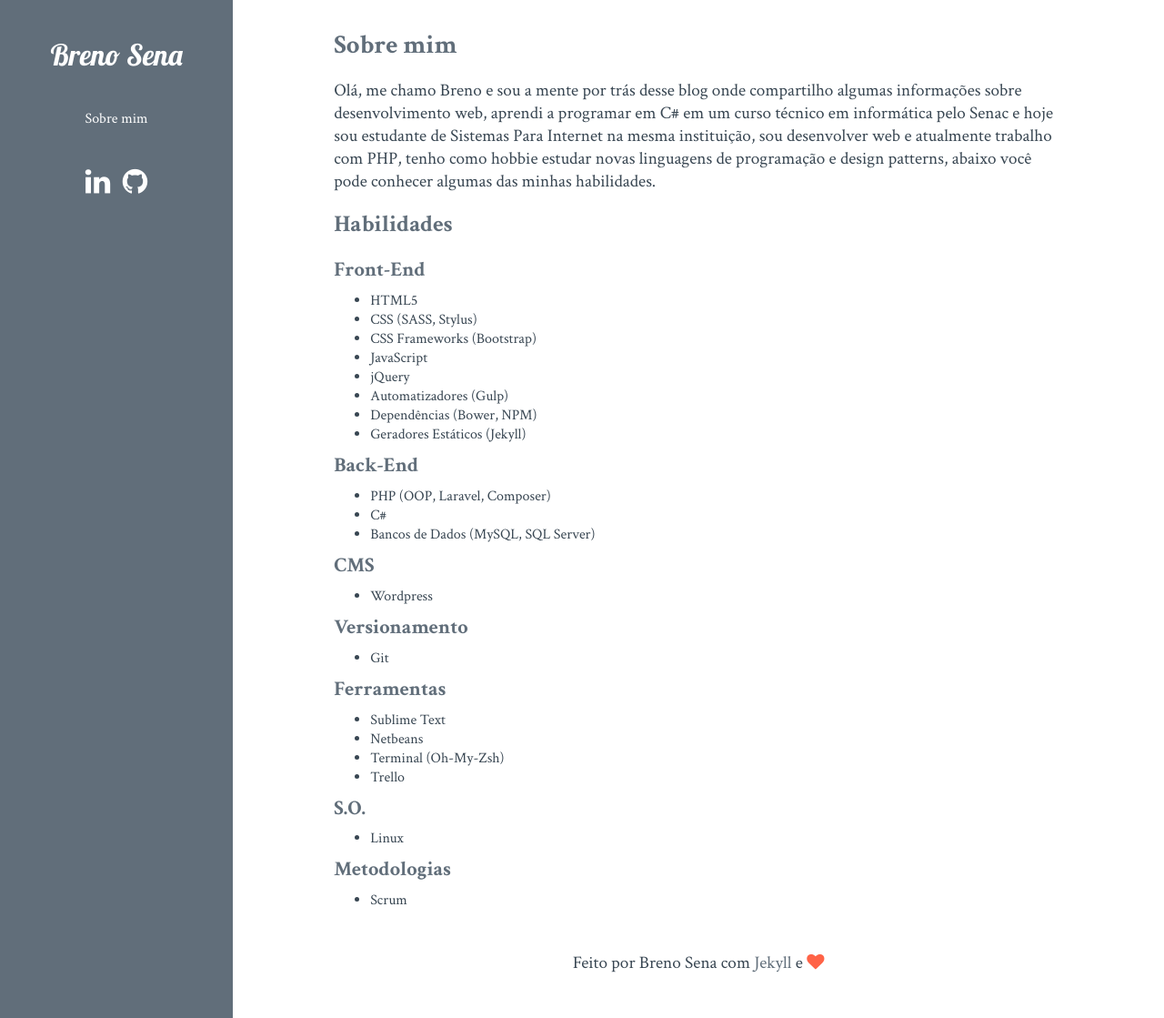
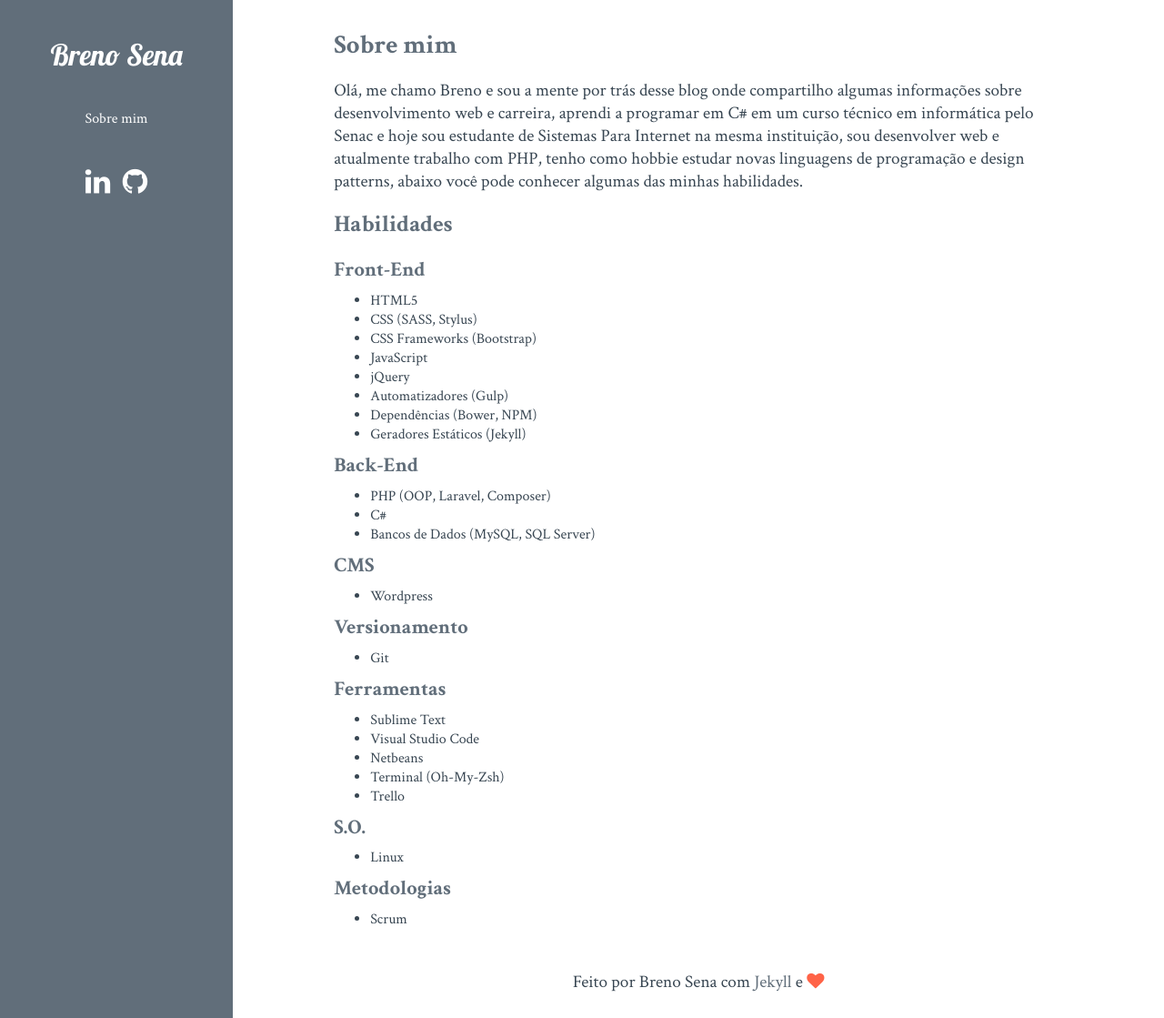
Before and after one commit to brenofsena/brenofsena.github.io, a Jekyll site: the page built from about.md, in a window 1280 px wide and 1119 px high. Shown: the whole window at 91% size. Built offline with Jekyll 4.4.1, drawn with Linux system fonts in a browser that asks for light colours; nearby versions of some CDN libraries.

Commit message:
post 3 and corrections

```diff
--- a/_posts/2017-02-24-tirando-os-projetos-do-papel.markdown
+++ b/_posts/2017-02-24-tirando-os-projetos-do-papel.markdown
@@ -19,7 +19,7 @@
 ## Parar de procrastinar é o começo
 
 Fazendo uma pesquisa rápida no tio google temos a seguinte definição da palavra procrastinar
-<blockquote>
+<blockquote cite="http://google.com.br">
 	<p>"transferir para outro dia ou deixar para depois; adiar, delongar, postergar, protrair."</p>
 </blockquote>
 
--- a/_sass/_layout.scss
+++ b/_sass/_layout.scss
@@ -158,6 +158,13 @@
     font-style: normal;
     font-weight: 600;
   }
+  a{
+    color: $primary-color;
+    text-decoration: none;
+    border-bottom: dashed 2px $primary-color;
+    font-weight: 600;
+    font-size: 1em;
+  }
 }
 
 /* Footer */
--- a/about.md
+++ b/about.md
@@ -4,7 +4,7 @@
 permalink: /sobre/
 ---
 
-Olá, me chamo Breno e sou a mente por trás desse blog onde compartilho algumas informações sobre desenvolvimento web, aprendi a programar em C# em um curso técnico em informática pelo Senac e hoje sou estudante de Sistemas Para Internet na mesma instituição, sou desenvolver web e atualmente trabalho com PHP, tenho como hobbie estudar novas linguagens de programação e design patterns, abaixo você pode conhecer algumas das minhas habilidades.
+Olá, me chamo Breno e sou a mente por trás desse blog onde compartilho algumas informações sobre desenvolvimento web e carreira, aprendi a programar em C# em um curso técnico em informática pelo Senac e hoje sou estudante de Sistemas Para Internet na mesma instituição, sou desenvolver web e atualmente trabalho com PHP, tenho como hobbie estudar novas linguagens de programação e design patterns, abaixo você pode conhecer algumas das minhas habilidades.
 
 ## Habilidades
 
@@ -36,6 +36,7 @@
 ### Ferramentas
 
 - Sublime Text
+- Visual Studio Code
 - Netbeans
 - Terminal (Oh-My-Zsh)
 - Trello
```
Also changed, not shown: _posts/2017-03-10-a-arte-de-desenvolver.markdown (added, +42 -0 lines), assets/img/post-2.jpg, assets/img/post-3.jpg (added).
